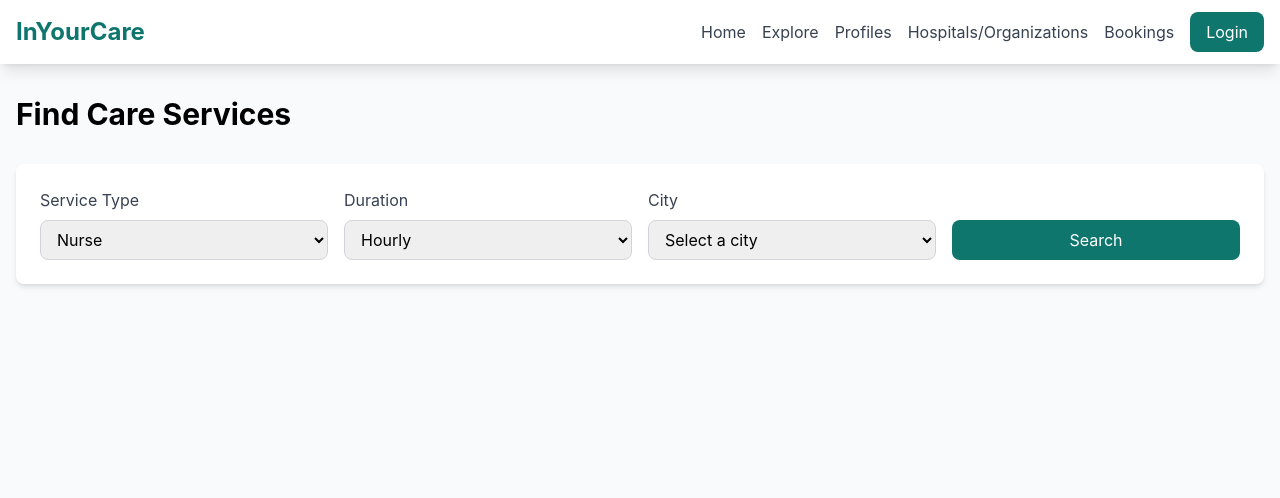
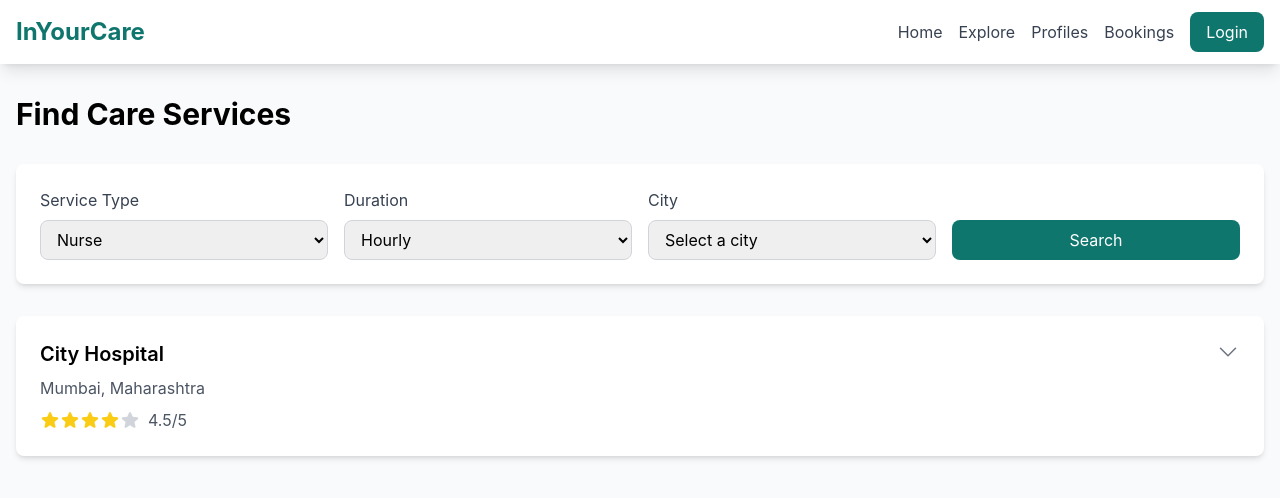
Before and after one commit to Riyaa026/inyourcare, a React (Vite) app: page /explore in a window 1280 px wide. Shown: the top 498 px of the page. Built offline with nearby package versions, Linux system fonts and the light colour scheme.

Commit message:
changess

```diff
--- a/src/App.tsx
+++ b/src/App.tsx
@@ -4,8 +4,6 @@ import Home from './pages/Home';
 import LoginPage from './pages/LoginPage';
 import Profile from './pages/Profile';
 import Explore from './pages/Explore';
-import HospitalList from './pages/HospitalList';
-import HospitalProfile from './pages/HospitalProfile';
 import Booking from './pages/Booking';
 import BookingHistory from './pages/BookingHistory';
 import SignUp from './components/SignUp';
@@ -22,8 +20,6 @@ function App() {
             <Route path="/signup" element={<SignUp />} />
             <Route path="/profile" element={<Profile />} />
             <Route path="/explore" element={<Explore />} />
-            <Route path="/hospitals" element={<HospitalProfile />} />
-            <Route path="/hospital/:id" element={<HospitalList />} />
             <Route path="/booking/:id" element={<Booking />} />
             <Route path="/bookings" element={<BookingHistory />} />
           </Routes>
--- a/src/components/Navbar.tsx
+++ b/src/components/Navbar.tsx
@@ -35,7 +35,6 @@ export default function Navbar() {
             <Link to="/" className="text-gray-700 hover:text-primary">Home</Link>
             <Link to="/explore" className="text-gray-700 hover:text-primary">Explore</Link>
             <Link to="/profile" className="text-gray-700 hover:text-primary">Profiles</Link>
-            <Link to="/hospitals" className="text-gray-700 hover:text-primary">Hospitals/Organizations</Link>
             <Link to="/bookings" className="text-gray-700 hover:text-primary">Bookings</Link>
             {isLoggedIn ? (
               <button onClick={handleLogout} className="text-gray-700 hover:text-primary">Logout</button>
@@ -63,7 +62,6 @@ export default function Navbar() {
               <Link to="/" className="block px-3 py-2 text-gray-700 hover:text-primary">Home</Link>
               <Link to="/explore" className="block px-3 py-2 text-gray-700 hover:text-primary">Explore</Link>
               <Link to="/profile" className="block px-3 py-2 text-gray-700 hover:text-primary">Profiles</Link>
-              <Link to="/hospitals" className="block px-3 py-2 text-gray-700 hover:text-primary">Hospitals/Organizations</Link>
               <Link to="/bookings" className="block px-3 py-2 text-gray-700 hover:text-primary">Bookings</Link>
               {isLoggedIn ? (
                 <button onClick={handleLogout} className="block px-3 py-2 text-gray-700 hover:text-primary">Logout</button>
--- a/src/pages/Booking.tsx
+++ b/src/pages/Booking.tsx
@@ -1,7 +1,7 @@
 import { useParams } from 'react-router-dom';
 
 export default function Booking() {
-  const { id } = useParams();
+  useParams();
 
   return (
     <div className="max-w-2xl mx-auto space-y-8">
--- a/src/pages/Explore.tsx
+++ b/src/pages/Explore.tsx
@@ -1,44 +1,99 @@
 import { useState } from 'react';
+import { StarIcon, ChevronDownIcon, ChevronUpIcon } from '@heroicons/react/24/solid';
+
+interface Profile {
+  id: string;
+  name: string;
+  type: 'hospital' | 'organization';
+  location: string;
+  rating: number;
+  contact: string;
+  email: string;
+  pricing: {
+    hourly: number;
+    daily: number;
+    monthly: number;
+  };
+  description: string;
+  services: string[];
+}
 
 export default function Explore() {
   const [serviceType, setServiceType] = useState("Nurse");
   const [duration, setDuration] = useState("Hourly");
   const [city, setCity] = useState("");
-  const [organizations, setOrganizations] = useState([]);
+  const [expandedId, setExpandedId] = useState<string | null>(null);
 
   const cities = ['Delhi', 'Chennai', 'Kolkata', 'Mumbai'].sort();
 
-  const handleSearch = async (e) => {
+  // Example data - replace with actual data from backend
+  const profiles: Profile[] = [
+    {
+      id: '1',
+      name: 'City Hospital',
+      type: 'hospital',
+      location: 'Mumbai, Maharashtra',
+      rating: 4.5,
+      contact: '+91 9876543210',
+      email: 'contact@cityhospital.com',
+      pricing: {
+        hourly: 500,
+        daily: 5000,
+        monthly: 100000
+      },
+      description: 'Leading healthcare provider with specialized elderly care units.',
+      services: ['24/7 Nursing', 'Physiotherapy', 'Emergency Care']
+    },
+    {
+      id: '2',
+      name: 'Care Plus Organization',
+      type: 'organization',
+      location: 'Delhi, NCR',
+      rating: 4.2,
+      contact: '+91 9876543211',
+      email: 'info@careplus.org',
+      pricing: {
+        hourly: 300,
+        daily: 3000,
+        monthly: 80000
+      },
+      description: 'Professional caregiving services for elderly.',
+      services: ['Home Care', 'Assisted Living', 'Medical Assistance']
+    }
+  ];
+
+  const handleSearch = async (e: React.FormEvent<HTMLFormElement>) => {
     e.preventDefault();
+    // Backend integration will go here
+  };
 
-    try {
-      // Build the API URL with query parameters for city and service type
-      const orgType = serviceType.toLowerCase() == 'nurse' ? 'hospital' : 'organization';
-      const response = await fetch(
-        `${import.meta.env.VITE_API_URL}/organizations?city=${city}&type=${orgType.toLowerCase()}`,
-        {
-          method: "GET",
-          headers: {
-            "Content-Type": "application/json",
-          },
-        }
-      );
+  const renderRating = (rating: number) => {
+    return (
+      <div className="flex items-center">
+        <span className="text-yellow-400 flex">
+          {[...Array(5)].map((_, index) => (
+            <StarIcon
+              key={index}
+              className={`h-5 w-5 ${
+                index < Math.floor(rating) ? 'text-yellow-400' : 'text-gray-300'
+              }`}
+            />
+          ))}
+        </span>
+        <span className="ml-2 text-gray-600">{rating}/5</span>
+      </div>
+    );
+  };
 
-      if (response.ok) {
-        const data = await response.json();
-        setOrganizations(data); // Update the organizations list
-      } else {
-        console.error("Failed to fetch organizations");
-      }
-    } catch (error) {
-      console.error("An error occurred:", error);
-    }
+  const toggleExpand = (id: string) => {
+    setExpandedId(expandedId === id ? null : id);
   };
 
   return (
     <div className="space-y-8">
       <h1 className="text-3xl font-bold">Find Care Services</h1>
 
+      {/* Search Form */}
       <div className="card">
         <form className="grid md:grid-cols-4 gap-4" onSubmit={handleSearch}>
           <div>
@@ -50,7 +105,6 @@ export default function Explore() {
             >
               <option value="Nurse">Nurse</option>
               <option value="Caretaker">Caretaker</option>
-              <option value="Physiotherapist">Physiotherapist</option>
             </select>
           </div>
           <div>
@@ -85,20 +139,82 @@ export default function Explore() {
         </form>
       </div>
 
-      {/* Display the list of organizations */}
-      {organizations.length > 0 && (
-        <div className="space-y-4 mt-8">
-          <h2 className="text-2xl font-semibold">Healthcare Providers</h2>
-          <ul className="space-y-2">
-            {organizations.map((org: any) => (
-              <li key={org?.id} className="p-4 bg-gray-100 rounded-lg">
-                <h3 className="text-xl font-bold">{org?.name}</h3>
-                <p>City: {org?.city}</p>
-              </li>
-            ))}
-          </ul>
-        </div>
-      )}
+      {/* Results Section */}
+      <div className="space-y-4">
+        {profiles
+          .filter((profile) =>
+            serviceType === 'Nurse'
+              ? profile.type === 'hospital'
+              : profile.type === 'organization'
+          )
+          .map((profile) => (
+            <div
+              key={profile.id}
+              className="card cursor-pointer transition-all duration-300 ease-in-out"
+              onClick={() => toggleExpand(profile.id)}
+            >
+              <div className="flex justify-between items-start">
+                <div className="space-y-2">
+                  <h3 className="text-xl font-semibold">{profile.name}</h3>
+                  <p className="text-gray-600">{profile.location}</p>
+                  {renderRating(profile.rating)}
+                </div>
+                <button className="text-gray-500">
+                  {expandedId === profile.id ? (
+                    <ChevronUpIcon className="h-6 w-6" />
+                  ) : (
+                    <ChevronDownIcon className="h-6 w-6" />
+                  )}
+                </button>
+              </div>
+
+              {expandedId === profile.id && (
+                <div className="mt-6 pt-4 border-t space-y-4">
+                  <div className="grid md:grid-cols-2 gap-4">
+                    <div>
+                      <h4 className="font-semibold text-gray-700 mb-2">Contact Information</h4>
+                      <p className="text-gray-600">{profile.contact}</p>
+                      <p className="text-gray-600">{profile.email}</p>
+                    </div>
+                    <div>
+                      <h4 className="font-semibold text-gray-700 mb-2">Pricing Details</h4>
+                      <ul className="text-gray-600 space-y-1">
+                        <li>Hourly Rate: ₹{profile.pricing.hourly}</li>
+                        <li>Daily Rate: ₹{profile.pricing.daily}</li>
+                        <li>Monthly Rate: ₹{profile.pricing.monthly}</li>
+                      </ul>
+                    </div>
+                  </div>
+
+                  <div>
+                    <h4 className="font-semibold text-gray-700 mb-2">Description</h4>
+                    <p className="text-gray-600">{profile.description}</p>
+                  </div>
+
+                  <div>
+                    <h4 className="font-semibold text-gray-700 mb-2">Services</h4>
+                    <div className="flex flex-wrap gap-2">
+                      {profile.services.map((service, index) => (
+                        <span
+                          key={index}
+                          className="px-3 py-1 bg-gray-100 text-gray-700 rounded-full text-sm"
+                        >
+                          {service}
+                        </span>
+                      ))}
+                    </div>
+                  </div>
+
+                  <div className="flex justify-end pt-4">
+                    <button className="btn-primary">
+                      Book Now
+                    </button>
+                  </div>
+                </div>
+              )}
+            </div>
+          ))}
+      </div>
     </div>
   );
 }
```
Also changed, not shown: src/pages/Profile.tsx (+19 -0 lines).
